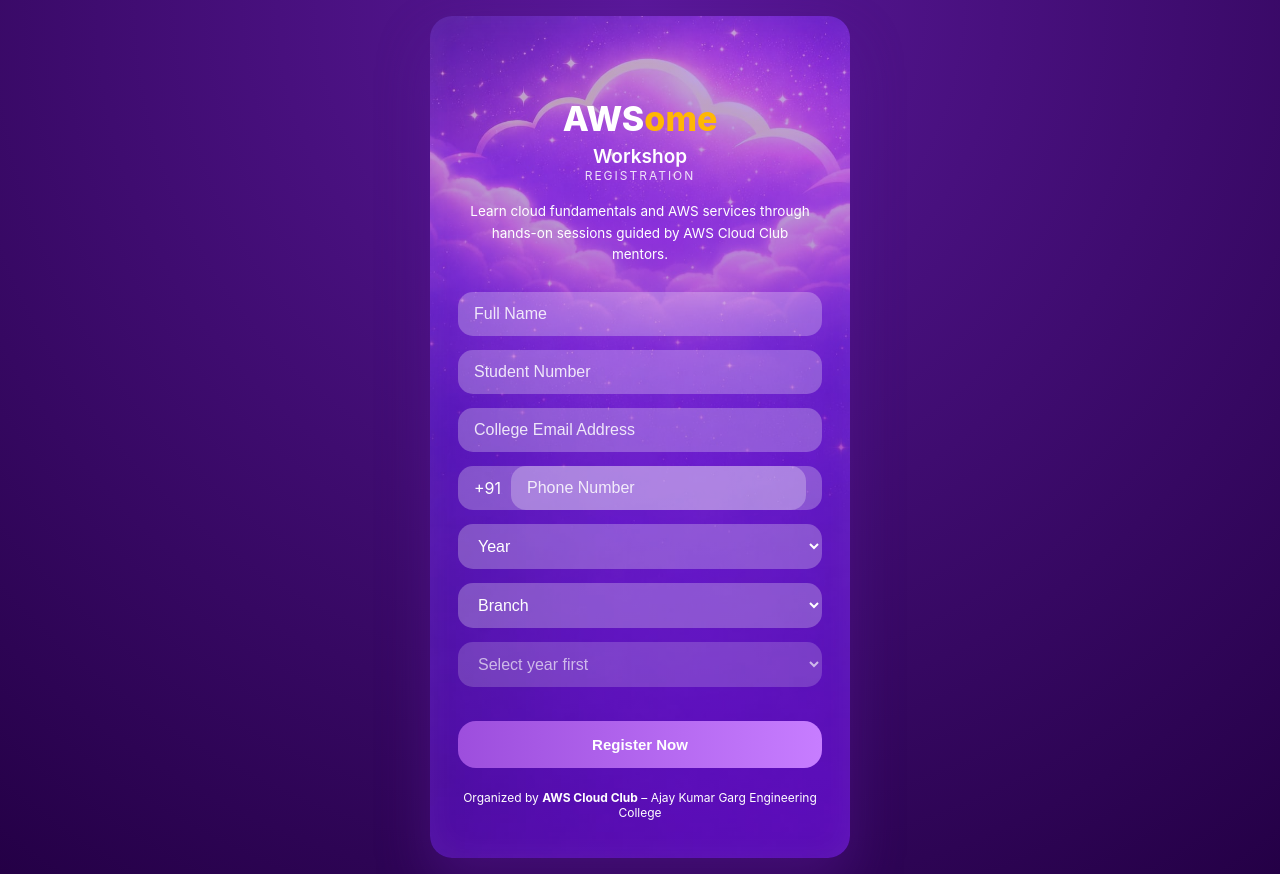
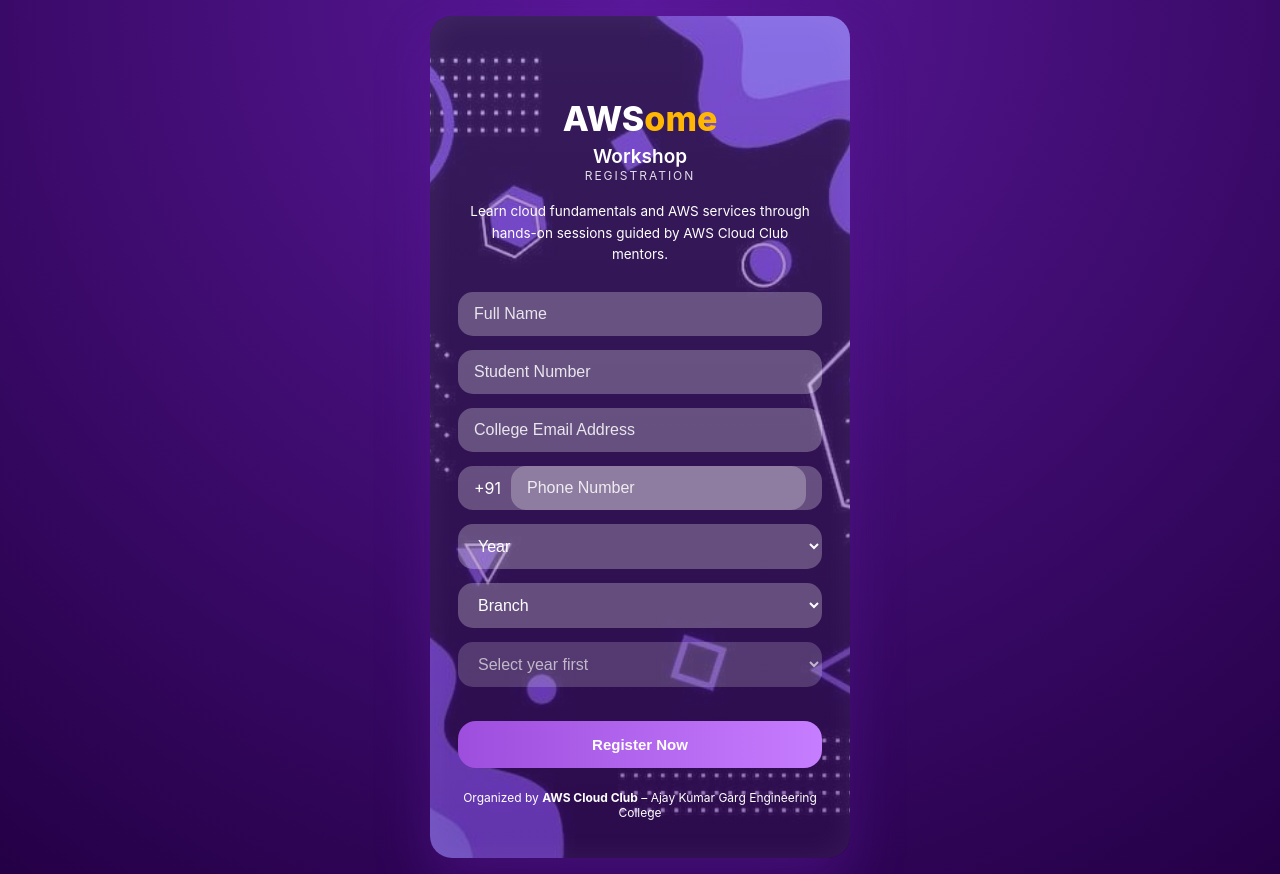
Before and after one commit to UtkarshSingh-creater/AWS-registration, a React (Vite) app: page / in a window 1280 px wide. Built offline with nearby package versions, Linux system fonts and the light colour scheme.

Commit message:
background change

```diff
--- a/src/components/Registration.css
+++ b/src/components/Registration.css
@@ -36,7 +36,7 @@
       rgba(120, 60, 200, 0.45),
       rgba(80, 20, 140, 0.55)
     ),
-    url("../assets/cloud-bg.jpg") center / cover no-repeat;
+    url("../assets/cloud-bg1.jpg") center / cover no-repeat;
   box-shadow:
     0 26px 52px rgba(90, 24, 154, 0.45),
     inset 0 0 34px rgba(255, 255, 255, 0.06);
```
Also changed, not shown: src/assets/cloud-bg1.jpg (added), src/assets/cloud-bg2.jpg (added).
